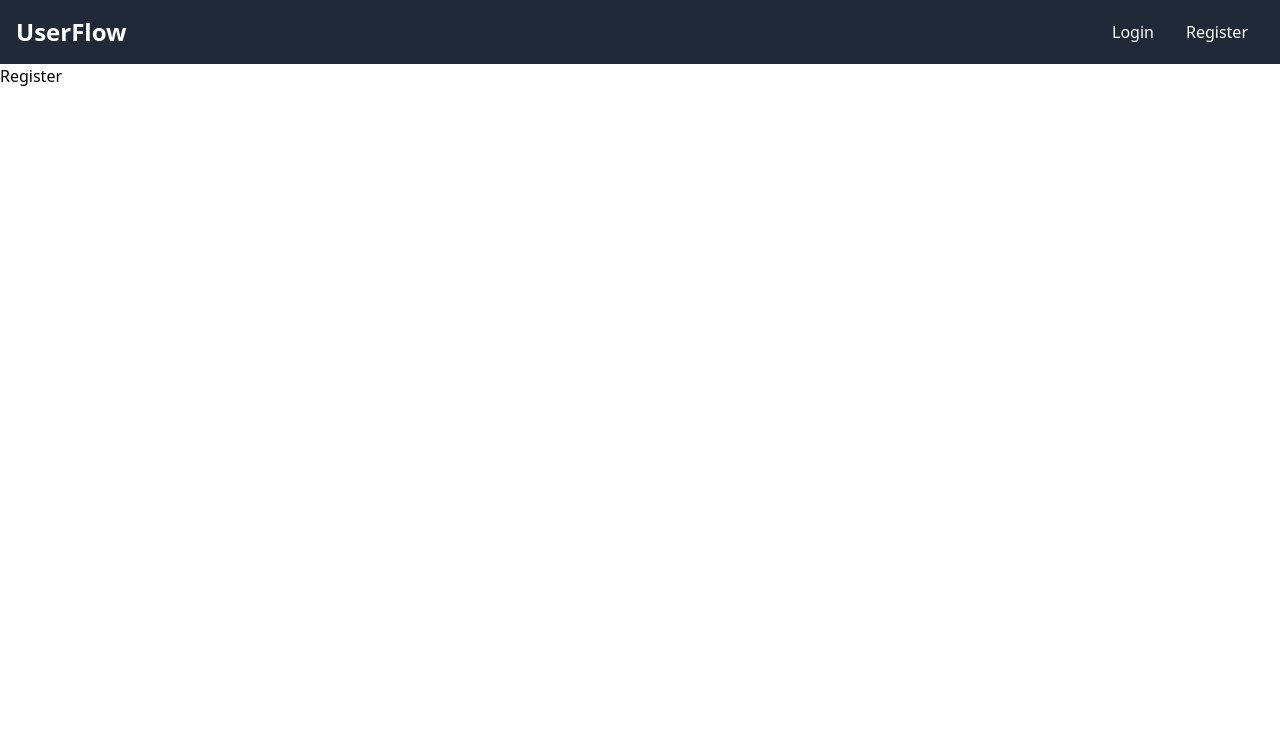
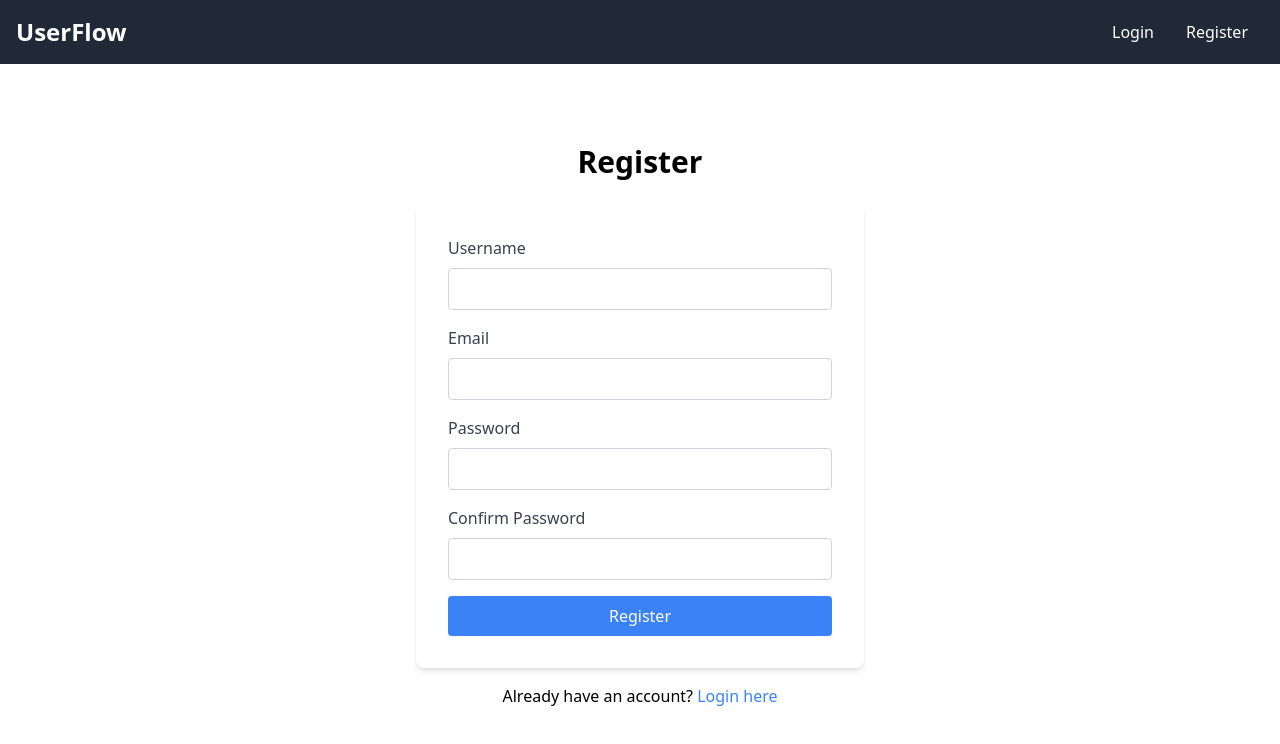
Before and after one commit to RijoKsd/User-Management, a React (Vite) app: page /register in a window 1280 px wide. Shown: the top 744 px of the page. Built offline with nearby package versions, Linux system fonts and the light colour scheme.

Commit message:
feat: Add login and register component

```diff
--- a/src/components/auth/Login.jsx
+++ b/src/components/auth/Login.jsx
@@ -1,7 +1,77 @@
 
+import { useForm } from "react-hook-form";
+import { Link } from "react-router-dom";
+import { yupResolver } from "@hookform/resolvers/yup";
+import * as yup from "yup";
 
-export default function Login() {
+ const schema = yup.object().shape({
+  email: yup
+    .string()
+    .email("Must be a valid email")
+    .required("Email is required"),
+  password: yup
+    .string()
+    .min(6, "Password must be at least 6 characters")
+    .required("Password is required"),
+});
+
+const Login = () => {
+  const {
+    register,
+    handleSubmit,
+    formState: { errors },
+  } = useForm({
+    resolver: yupResolver(schema),
+  });
+
+  const onSubmit = (data) => {
+    console.log(data);
+  };
+
   return (
-    <div>Login</div>
-  )
-}
+    <div className="container mx-auto py-20 px-4 md:px-0">
+      <h2 className="text-3xl font-bold mb-6 text-center">Login</h2>
+      <form
+        onSubmit={handleSubmit(onSubmit)}
+        className="max-w-md mx-auto bg-white p-8 rounded-lg shadow-md"
+      >
+        <div className="mb-4">
+          <label className="block text-gray-700 mb-2">Email</label>
+          <input
+            type="email"
+            {...register("email")}
+            className="border border-gray-300 p-2 w-full rounded focus:outline-none focus:ring-2 focus:ring-blue-500"
+          />
+          {errors.email && (
+            <p className="text-red-500">{errors.email.message}</p>
+          )}
+        </div>
+        <div className="mb-4">
+          <label className="block text-gray-700 mb-2">Password</label>
+          <input
+            type="password"
+            {...register("password")}
+            className="border border-gray-300 p-2 w-full rounded focus:outline-none focus:ring-2 focus:ring-blue-500"
+          />
+          {errors.password && (
+            <p className="text-red-500">{errors.password.message}</p>
+          )}
+        </div>
+        <button
+          type="submit"
+          className="bg-blue-500 text-white px-4 py-2 rounded hover:bg-blue-600 w-full"
+        >
+          Login
+        </button>
+      </form>
+      <p className="text-center mt-4">
+        Don&#39;t have an account?{" "}
+        <Link to="/register" className="text-blue-500">
+          Register here
+        </Link>
+      </p>
+    </div>
+  );
+};
+
+export default Login;
--- a/src/components/auth/Register.jsx
+++ b/src/components/auth/Register.jsx
@@ -1,6 +1,105 @@
 
-export default function Register() {
+import { useForm } from "react-hook-form";
+import { Link } from "react-router-dom";
+import { yupResolver } from "@hookform/resolvers/yup";
+import * as yup from "yup";
+
+// Define the schema for validation using Yup
+const schema = yup.object().shape({
+  username: yup.string().required("Username is required"),
+  email: yup
+    .string()
+    .email("Must be a valid email")
+    .required("Email is required"),
+  password: yup
+    .string()
+    .min(6, "Password must be at least 6 characters")
+    .required("Password is required"),
+  confirmPassword: yup
+    .string()
+    .oneOf([yup.ref("password"), null], "Passwords must match")
+    .required("Confirm Password is required"),
+});
+
+const Register = () => {
+  const {
+    register,
+    handleSubmit,
+    formState: { errors },
+  } = useForm({
+    resolver: yupResolver(schema),
+  });
+
+  const onSubmit = (data) => {
+    console.log(data);
+  };
+
   return (
-    <div>Register</div>
-  )
-}
+    <div className="container mx-auto py-20 px-4 md:px-0">
+      <h2 className="text-3xl font-bold mb-6 text-center">Register</h2>
+      <form
+        onSubmit={handleSubmit(onSubmit)}
+        className="max-w-md mx-auto bg-white p-8 rounded-lg shadow-md"
+      >
+        <div className="mb-4">
+          <label className="block text-gray-700 mb-2">Username</label>
+          <input
+            type="text"
+            {...register("username")}
+            className="border border-gray-300 p-2 w-full rounded focus:outline-none focus:ring-2 focus:ring-blue-500"
+          />
+          {errors.username && (
+            <p className="text-red-500">{errors.username.message}</p>
+          )}
+        </div>
+        <div className="mb-4">
+          <label className="block text-gray-700 mb-2">Email</label>
+          <input
+            type="email"
+            {...register("email")}
+            className="border border-gray-300 p-2 w-full rounded focus:outline-none focus:ring-2 focus:ring-blue-500"
+          />
+          {errors.email && (
+            <p className="text-red-500">{errors.email.message}</p>
+          )}
+        </div>
+        <div className="mb-4">
+          <label className="block text-gray-700 mb-2">Password</label>
+          <input
+            type="password"
+            {...register("password")}
+            className="border border-gray-300 p-2 w-full rounded focus:outline-none focus:ring-2 focus:ring-blue-500"
+          />
+          {errors.password && (
+            <p className="text-red-500">{errors.password.message}</p>
+          )}
+        </div>
+        <div className="mb-4">
+          <label className="block text-gray-700 mb-2">Confirm Password</label>
+          <input
+            type="password"
+            {...register("confirmPassword")}
+            className="border border-gray-300 p-2 w-full rounded focus:outline-none focus:ring-2 focus:ring-blue-500"
+          />
+          {errors.confirmPassword && (
+            <p className="text-red-500">{errors.confirmPassword.message}</p>
+          )}
+        </div>
+        <button
+          type="submit"
+          className="bg-blue-500 text-white px-4 py-2 rounded hover:bg-blue-600 w-full"
+        >
+          Register
+        </button>
+      </form>
+      <p className="text-center mt-4">
+        Already have an account?{" "}
+        <Link to="/login" className="text-blue-500">
+          Login here
+        </Link>
+      </p>
+    </div>
+  );
+};
+
+export default Register;
```
